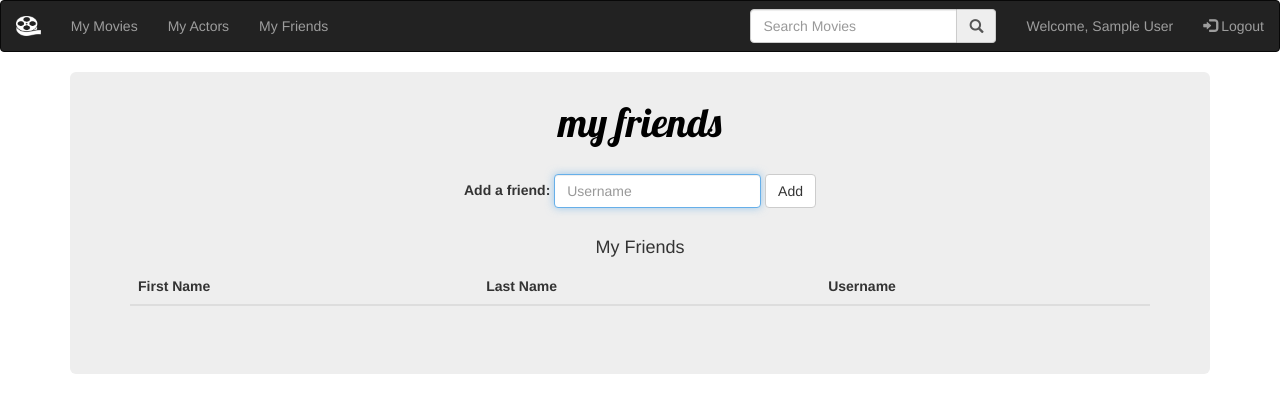
After one commit to zackcolello/filmstr, a Flask app: page /myfriends in a window 1280 px wide. The commit adds this page. Shown: the top 413 px of the page. Run offline with Flask 2, Linux system fonts and the light colour scheme; the visitor is signed in with stand-in values (Sample User, id 1); tables that the repository leaves empty hold one stand-in row (values such as "Sample post"); lists and menus that the app fills with data are empty; some libraries are stand-ins or nearby versions.

```diff
--- a/application.py
+++ b/application.py
@@ -1,7 +1,7 @@
 from flask import Flask, render_template, request, redirect, url_for, flash, session
 from application import db
 from sqlalchemy import create_engine, MetaData, Table, Column, Integer, String
-from application.models import Users, Friends, Actor_Movie_Title
+from application.models import Users, Friends, Actor_Movie_Title, movie_lists
 from application.forms import EnterDBInfo, RetrieveDBInfo, RegistrationForm
 from functools import wraps
 from sqlalchemy.orm import Load
@@ -83,34 +83,73 @@ def profile(username):
 
     return render_template('profile.html', user=user)
 
+@login_required
+@application.route('/deletemovie/<movieID>', methods=['DELETE', 'POST', 'GET'])
+def deletemovie(movieID):
+
+    # Redirect to index if not logged in
+
+    if 'logged_in' not in session:
+        return redirect(url_for('index'))
+
+    # Get friends list
+    metadata = MetaData(bind=engine)
+    #movie = Table('movie', metadata, autoload=True)
+    #movie_lists = Table('movie_lists', metadata, autoload=True)
+
+    #movie_lists.select(movie_lists.c.movieID == movieID).execute()
+
+    movie_lists.query.filter_by(movieID=movieID).delete()
+    db.session.commit()
+    db.session.close()
+
+    return redirect(url_for('mymovies'))
 
 @login_required
-@application.route('/deletefriend/', methods=['POST'])
-def deletefriend():
+@application.route('/deletefriend/<potentialfriend>', methods=['DELETE', 'POST', 'GET'])
+def deletefriend(potentialfriend):
     # Get friends list
     metadata = MetaData(bind=engine)
     friends = Table('friends', metadata, autoload=True)
     users = Table('users', metadata, autoload=True)
 
-    if request.form.get('friendName', None) is not None:
-        friendsearch = request.form.get('friendName', None)
-        potentialfriend = users.select(users.c.email == friendsearch).execute().first()
+    potentialfriend1 = users.select(users.c.email == potentialfriend).execute().first
 
-        if potentialfriend is not None:
+    if potentialfriend is not None:
 
-            newfriendship = Friends(friend1=session['username'], friend2=potentialfriend['email'])
-            newfriendship2 = Friends(friend1=potentialfriend['email'], friend2=session['username'])
+            #newfriendship = friends(friend1=session['username'], friend2=potentialfriend['email'])
+            #newfriendship2 = friends(friend1=potentialfriend['email'], friend2=session['username'])
+
+            myfriends = friends.select(friends.c.friend1 == session['username']).execute()
+            myfriendsfriends = friends.select(friends.c.friend1 == potentialfriend).execute()
+
+            newfriendship1 = None
+            newfriendship2 = None
+
+            for o in myfriends:
+                if o[1] == potentialfriend:
+                    newfriendship1 = o[2]
+                    break
+
+            for p in myfriendsfriends:
+                if p[1] == session['username']:
+                    newfriendship2 = p[2]
+                    break
 
             try:
-                db.session.remove(newfriendship)
-                db.session.remove(newfriendship2)
+
+                Friends.query.filter_by(id=newfriendship2).delete()
+                db.session.commit()
+                db.session.close()
+
+                Friends.query.filter_by(id=newfriendship1).delete()
                 db.session.commit()
                 db.session.close()
 
             except Exception as e:
                 db.session.rollback()
 
-    return redirect(url_for('home'))
+    return redirect(url_for('myfriends'))
 
 
 
@@ -141,7 +180,7 @@ def addfriend():
             except Exception as e:
                 db.session.rollback()
 
-    return redirect(url_for('home'))
+    return redirect(url_for('myfriends'))
 
 
 @login_required
@@ -149,22 +188,10 @@ def addfriend():
 @application.route('/home', methods=['GET', 'POST'])
 def home():
 
-    #json parsing
-
     # Get friends list
     metadata = MetaData(bind=engine)
     movies = Table('movie', metadata, autoload=True)
 
-    '''m = movies.select(movies).execute()
-
-    movieArr = []
-
-    for o in m:
-        movieArr.append("\"" + o['title'].strip('"\'') + "\"")
-
-    f1=open('./movies.json', 'w+')
-    return movieArr.__str__()
-'''
     # Redirect to index if not logged in
 
     if 'logged_in' not in session:
@@ -270,6 +297,66 @@ def movie(movieID):
     return render_template('movie.html', movie=movie, actors=actors)
 
 
+@application.route('/mymovies', methods=['GET', 'POST'])
+def mymovies():
+
+    # Get movies list
+    metadata = MetaData(bind=engine)
+    movies = Table('movie', metadata, autoload=True)
+
+    # Redirect to index if not logged in
+
+    if 'logged_in' not in session:
+        return redirect(url_for('index'))
+
+    movie = Table('movie', metadata, autoload=True)
+    movie_lists = Table('movie_lists', metadata, autoload=True)
+
+    # Get movies list
+    ml = movie_lists.select(movie_lists.c.username == session['username']).execute()
+
+    movieIDArray = []
+    for object in ml:
+        movieIDArray.append(object['movieID'])
+
+    moviesList = []
+    for object in movieIDArray:
+        moviesList += db.session.query(movies).filter(movies.c.movieID == object)
+
+    if 'logged_in' not in session:
+        return redirect(url_for('index'))
+
+    return render_template('mymovies.html', movies=moviesList)
+
+
+@application.route('/myfriends', methods=['GET', 'POST'])
+def myfriends():
+
+    # Get friends list
+
+    # Redirect to index if not logged in
+
+    if 'logged_in' not in session:
+        return redirect(url_for('index'))
+
+    # Get friends list
+    metadata = MetaData(bind=engine)
+    friends = Table('friends', metadata, autoload=True)
+    users = Table('users', metadata, autoload=True)
+
+    r = friends.select(friends.c.friend1 == session['username']).execute()
+
+    friendArray = []
+    for object in r:
+        friendArray.append(object['friend2'])
+
+    friends = []
+    for object in friendArray:
+        friends += db.session.query(users).filter(users.c.email == object)
+
+    return render_template('myfriends.html', friends=friends)
+
+
 @application.route('/index', methods=['GET', 'POST'])
 def index():
     return render_template('index.html')
--- a/templates/base.html
+++ b/templates/base.html
@@ -49,12 +49,12 @@
     <div class="collapse navbar-collapse" id="myNavbar">
       <ul class="nav navbar-nav">
         <li class="dropdown">
-          <a class="active" href="#">My Movies</a>
+          <a class="active" href="/mymovies">My Movies</a>
         </li>
 
 
-        <li><a href="#">My Actors</a></li>
-        <li><a href="#">My Friends</a></li>
+        <li><a href="/myactors">My Actors</a></li>
+        <li><a href="/myfriends">My Friends</a></li>
       </ul>
 
 
--- /dev/null
+++ b/templates/myfriends.html
@@ -0,0 +1,63 @@
+ {% extends "base.html" %}
+
+{% block content %}
+
+    <div class="container">
+    <div class="jumbotron" align="center">
+
+
+    <h3 align="center" id="filmstr" style="font-size:40px; color:black; margin-top:-20px">my friends</h3>
+    <br>
+
+ <!-- Add friend -->
+
+            <form class="form-inline" action="/addfriend/" method="post">
+                <div class="form-group">
+                    <label for="friendName">Add a friend:</label>
+                    <input type="text" class="form-control" id="friendName" name="friendName" placeholder="Username" value="{{ request.form.friendUsername }}" autofocus>
+                </div>
+                <input type="submit" class="btn btn-default" value="Add">
+            </form>
+            <br>
+            <!-- Friends table -->
+
+        <h4>My Friends</h4>
+
+        <table class="table table-striped">
+            <thead>
+                <tr>
+                    <th>First Name</th>
+                    <th>Last Name</th>
+                    <th>Username</th>
+                </tr>
+            </thead>
+            <tbody>
+
+                {% for item in friends %}
+                    <tr>
+                        <td>{{ item.firstName }}</td>
+                        <td>{{ item.lastName }}</td>
+                        <td>{{ item.email }}</td>
+                        <td>
+                            <a href="/profile/{{ item.email }}" class="btn btn-default" role="button">View profile</a>
+                        </td>
+
+                        <td>
+                            <form method="post" class="form-inline" action="/deletefriend/{{ item.email }}">
+                            <button class="btn btn-default">
+                                <a role="submit"><span class="glyphicon glyphicon-remove"></span></a>
+                            </button>
+                            </form>
+                        </td>
+
+                    </tr>
+
+                {% endfor %}
+
+             </tbody>
+        </table>
+
+    </div><!-- tab content -->
+</div><!-- end of container -->
+
+{% endblock %}
```
Also changed, not shown: application/models.py (+13 -2 lines).
